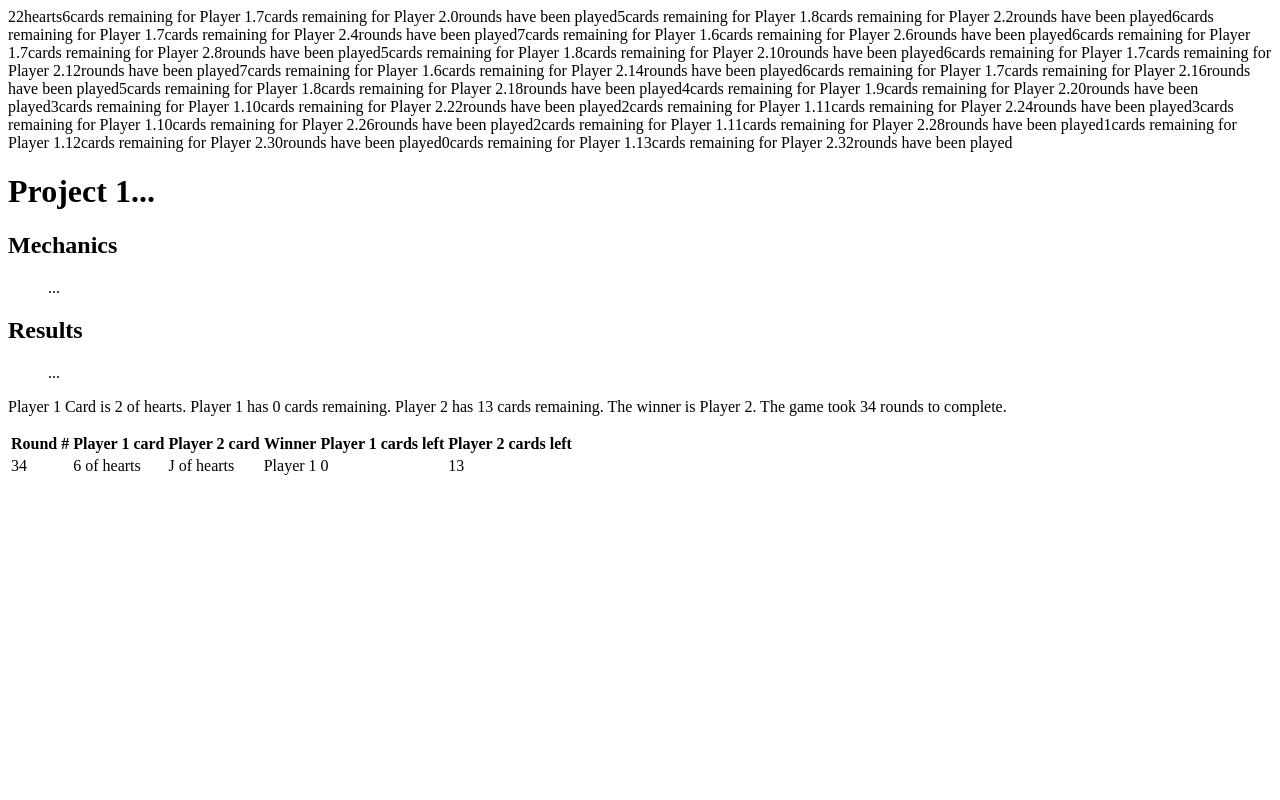
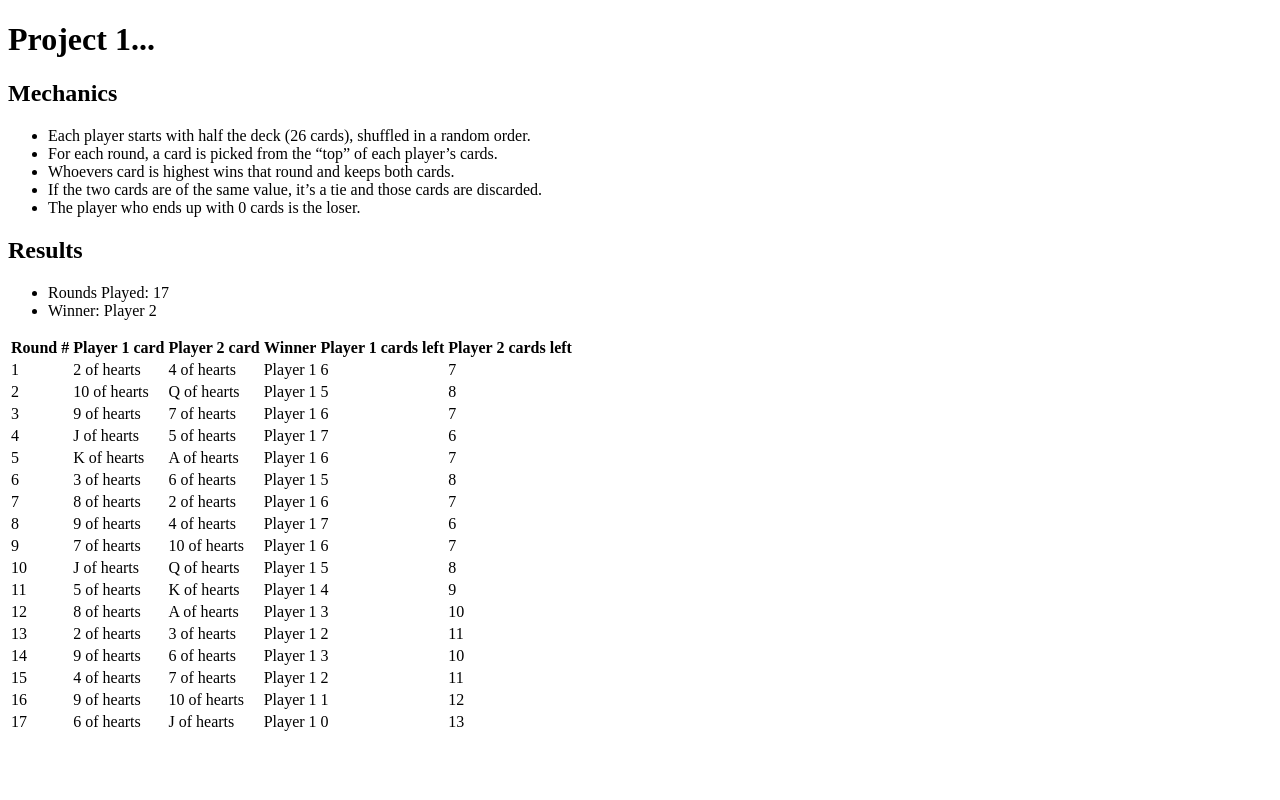
Before and after one commit to mike32jacobs/e2, a PHP site: page /index.php in a window 1280 px wide. Run offline with PHP 8.4, Linux system fonts and the light colour scheme.

Commit message:
Completed War. Short Deck. No style in output.

```diff
--- a/p1/index-view.php
+++ b/p1/index-view.php
@@ -11,20 +11,20 @@
     <h1>Project 1...</h1>
 
     <h2>Mechanics</h2>
-    <ul <li>...</li>
+    <ul>
+        <li>Each player starts with half the deck (26 cards), shuffled in a random order.</li>
+        <li>For each round, a card is picked from the “top” of each player’s cards.</li>
+        <li>Whoevers card is highest wins that round and keeps both cards.</li>
+        <li>If the two cards are of the same value, it’s a tie and those cards are discarded.</li>
+        <li>The player who ends up with 0 cards is the loser.</li>
     </ul>
 
     <h2>Results</h2>
-    <ul <li>...</li>
+    <ul>
+        <li>Rounds Played: <?php echo $roundsPlayed; ?> </li>
+        <li>Winner: <?php echo $gameWinner; ?></li>
     </ul>
-    <p>
-        Player 1 Card is <?php echo $cardName; ?> of <?php echo $cardSuit; ?>.
-        Player 1 has <?php echo $cardsRemainingP1; ?> cards remaining. Player 2 has <?php echo $cardsRemainingP2; ?>
-        cards remaining.
-        The winner is <?php echo $gameWinner; ?>.
-        The game took <?php echo $roundsPlayed; ?> rounds to complete.
 
-    </p>
     <table>
         <tr>
             <th>Round #</th>
@@ -34,6 +34,22 @@
             <th>Player 1 cards left</th>
             <th>Player 2 cards left</th>
         </tr>
+        <!-- Create a for loop to dynamically generate the table-->
+        <?php
+        $i = 0;
+        while ($i < ($roundsPlayed - 1)){
+            echo "<tr>" .PHP_EOL;
+            echo "<td>" .($i + 1)."</td>".PHP_EOL;
+            echo "<td>" .$p1CardsPlayedData[$i]['name']." of ".$p1CardsPlayedData[$i]['suit']."</td>".PHP_EOL;
+            echo "<td>" .$p2CardsPlayedData[$i]['name']." of ".$p2CardsPlayedData[$i]['suit']."</td>".PHP_EOL;
+            echo "<td>" .$roundWinnersData[$i]."</td>".PHP_EOL;
+            echo "<td>" .$cardsRemainingP1Data[$i]."</td>".PHP_EOL;
+            echo "<td>" .$cardsRemainingP2Data[$i]."</td>".PHP_EOL;
+            echo "</tr>" .PHP_EOL;
+            $i++;
+        }
+        ?>
+
         <tr>
             <td><?php echo $roundsPlayed; ?></td>
             <td><?php echo $p1Card['name']; ?> of <?php echo $p1Card['suit']; ?></td>
--- a/p1/index.php
+++ b/p1/index.php
@@ -71,27 +71,25 @@ $deck = [
 ];
 
 
-echo $deck[0]['name'];
-// var_dump($deck);
+// Shuffle the "deck."
 
-// + _Shuffle the "deck."_
 shuffle($deck);
-echo $deck[0]['name'];
-echo $deck[0]['suit'];
 
-$cardName = $deck[0]['name'];
-$cardSuit = $deck[0]['suit'];
+// $cardName = $deck[0]['name'];
+// $cardSuit = $deck[0]['suit'];
 
 // Create an array for each player's hand
+
 $player1Hand = [];
 $player2Hand = [];
 
 
 
 // Create a variable to count the number of rounds played.
+
 $roundsPlayed = 0;
 
-// + _Deal cards to each player. Toggle from player to player until the cards are gone.
+// Deal cards to each player. Toggle from player to player until the cards are gone.
 
 $dealTo ='player1';
 
@@ -108,54 +106,67 @@ while (count($deck) > 0) {
 
 }
 
-// var_dump($player1Hand);
-// var_dump($player2Hand);
-
 // Create variable to keep track of how many cards in each player's hand.
 $cardsRemainingP1 = count($player1Hand);
 $cardsRemainingP2 = count($player2Hand);
 
-// Play the game until one player has zero cards left. I will use a while loop to accomplish this._
+// Create arrays to keep track of the data from each round. One array for each piece of info.
+
+$p1CardsPlayedData = [];
+$p2CardsPlayedData = [];
+$roundWinnersData = [];
+$cardsRemainingP1Data = [];
+$cardsRemainingP2Data =[];
+
+// Play the game until one player has zero cards left.
 
 while ((count($player1Hand) != 0) && (count($player2Hand)!= 0)) {
 
-    // + _Once both players have their cards, they should take the card off the top, and place it on the board._
+    // Once both players have their cards, they should take the card off the top, and place it on the board.
 
     $p1Card = array_shift($player1Hand);
     $p2Card = array_shift($player2Hand);
 
-    // + _Compare the values of player1Card and player2Card. The interesting thing will be how to compare cards. The result of the comparison will either add cards to one of the player's hands or discard them.
+    // Compare the values of player1Card and player2Card. The interesting thing will be how to compare cards. The result of the comparison will either add cards to one of the player's hands or discard them.
 
     $roundWinner = 'tie';
 
     if ($p1Card['value'] == $p2Card['value']){
-        //It is a tie. Both cards are removed
+        // It is a tie. Both cards are removed
+
         $roundWinner = 'tie';
     } elseif ($p1Card['value'] > $p2Card['value']) {
-        //Player one wins. Add both card to player1Hand
+        // Player one wins. Add both card to player1Hand
+
         array_push($player1Hand, $p1Card);
         array_push($player1Hand, $p2Card);
         $roundWinner = 'Player 1';
 
     } else {
         // Player 2 wins. Add both cards to player2Hand
+
         array_push($player2Hand, $p1Card);
         array_push($player2Hand, $p2Card);
         $roundWinner = 'Player 1';
     }
 
-    // count the round #, and cards in each player's hand
+    // Count cards in each player's hand, and iterate the round #
 
     $cardsRemainingP1 = count($player1Hand);
     $cardsRemainingP2 = count($player2Hand);
-    echo $cardsRemainingP1 .'cards remaining for Player 1.';
-    echo $cardsRemainingP2 .'cards remaining for Player 2.';
-    echo $roundsPlayed++ . 'rounds have been played';
     $roundsPlayed++;
+
+    // Enter the data from the round into appropriate arrays
+
+    array_push($p1CardsPlayedData, $p1Card);
+    array_push($p2CardsPlayedData, $p2Card);
+    array_push($roundWinnersData, $roundWinner);
+    array_push($cardsRemainingP1Data, $cardsRemainingP1);
+    array_push($cardsRemainingP2Data, $cardsRemainingP2);
 
 }
 
-// Determine the winner
+// Determine the game winner
 $gameWinner = null;
 if (count($player1Hand) == 0) {
     $gameWinner = 'Player 2';
```
